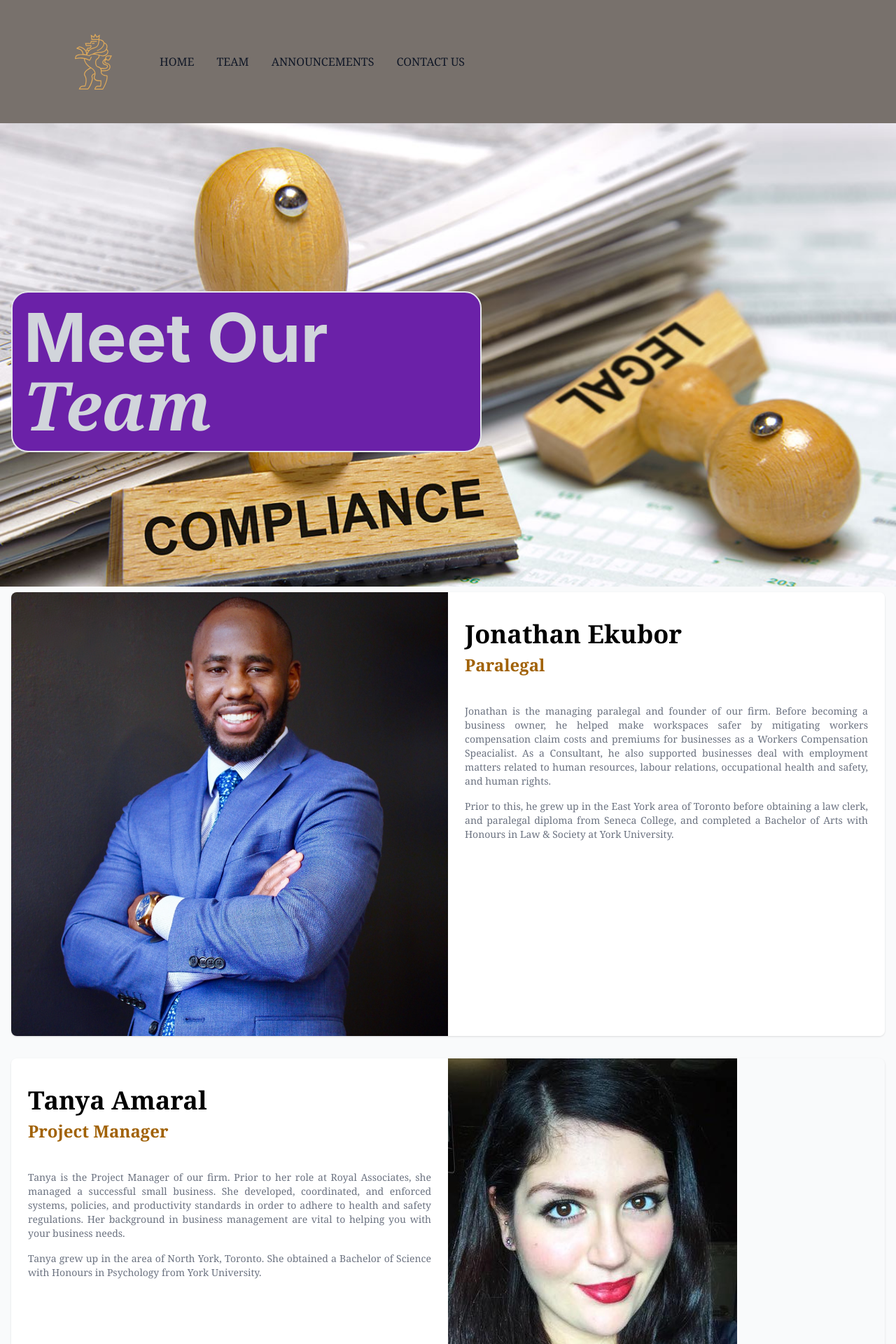
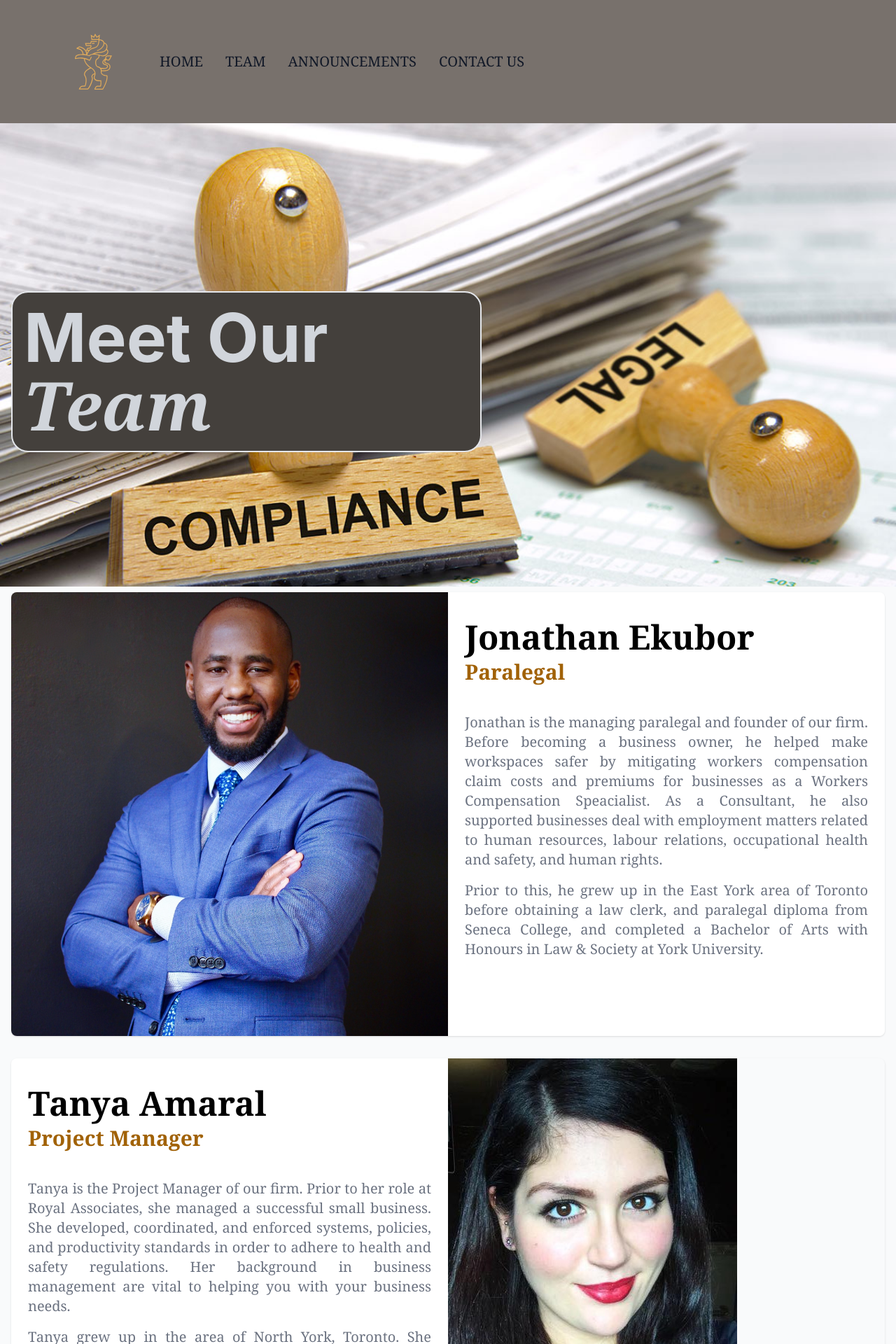
Before and after one commit to Santosharawn7/royal-associates, a React (Create React App) app: page /team in a window 1280 px wide. Shown: the top 1920 px of the page at 70% size. Built offline with nearby package versions, Linux system fonts and the light colour scheme.

Commit message:
some final changes

```diff
--- a/src/Components/Contact.jsx
+++ b/src/Components/Contact.jsx
@@ -104,7 +104,7 @@ const Contact = () => {
             ></textarea>
           </div>
           <button
-            class="xs:flex-shrink-0 xs:inline-flex bg-gray-600 group relative flex h-14 w-full items-center justify-center rounded-lg p-px px-4 font-bold text-white transition-all duration-300 focus:outline-none"
+            class="xs:flex-shrink-0 xs:inline-flex bg-stone-700 group relative flex h-14 w-full items-center justify-center rounded-lg p-px px-4 font-bold text-white transition-all duration-300 focus:outline-none"
             type="submit"
             onClick={(e) => {
 
--- a/src/Components/Navbar.jsx
+++ b/src/Components/Navbar.jsx
@@ -29,7 +29,7 @@ function Navbar() {
                 </a>
               </div>
               {/* primary */}
-              <div className="hidden lg:flex gap-8 uppercase font-serif menu">
+              <div className="hidden text-xl lg:flex gap-8 uppercase font-serif menu">
                 <a href="/" className=" text-gray-900 hover:underline hover:text-white">
                   Home
                 </a>
@@ -54,7 +54,7 @@ function Navbar() {
               {/* Mobile navigation toggle */}
               <div className="lg:hidden flex items-center">
                 <button onClick={() => setToggleMenu(!toggleMenu)}>
-                  <Bars3Icon className="h-6 bg-gray-500 block rounded" />
+                  <Bars3Icon className="h-8 block rounded" />
                 </button>
               </div>
             </div>
@@ -67,7 +67,7 @@ function Navbar() {
           }`}
         >
           <div className="px-8">
-            <div className="flex flex-col gap-8 font-bold uppercase text-gray-900 font-serif tracking-wider">
+            <div className="flex flex-col gap-8 text-sm font-bold uppercase text-gray-900 font-serif tracking-wider">
             <hr/>
               <a href="/" className="border-l-4 border-gray-600 hover:text-white">
                 Home
--- a/src/Components/Team.jsx
+++ b/src/Components/Team.jsx
@@ -15,18 +15,18 @@ const Team = () => {
         </div>
         <div class="w-full lg:w-1/2 py-6 lg:pt-10 px-6 rounded-r bg-white">
 
-        <h2 class="mb-2 text-4xl text-center md:text-left font-serif font-semibold font-heading">Jonathan Ekubor</h2>
-        <h3 class="mb-10 text-2xl text-center md:text-left font-serif text-yellow-700 font-bold font-heading">Paralegal</h3>
-            <p class="mb-3 md:mb-4 text-sm font-serif text-justify text-gray-500">Jonathan is the managing paralegal and founder of our firm.  Before becoming a business owner, he helped make workspaces safer by mitigating workers compensation claim costs  and premiums for businesses as a Workers Compensation Speacialist. As a Consultant, he also supported businesses deal with employment matters related to human resources, labour relations, occupational health and safety, and human rights.</p>
-            <p class="mb-3 md:mb-10 text-sm font-serif text-justify text-gray-500">Prior to this, he grew up in the East York area of Toronto before obtaining a law clerk, and paralegal diploma from Seneca College, and completed a Bachelor of Arts with Honours in Law & Society at York University.</p>
+        <h2 class="mb-2 text-3xl md:text-5xl text-center md:text-left font-serif font-semibold font-heading">Jonathan Ekubor</h2>
+        <h3 class="mb-10 text-2xl md:text-3xl text-center md:text-left font-serif text-yellow-700 font-bold font-heading">Paralegal</h3>
+            <p class="mb-3 md:mb-4 md:text-xl font-serif text-justify text-gray-500">Jonathan is the managing paralegal and founder of our firm.  Before becoming a business owner, he helped make workspaces safer by mitigating workers compensation claim costs  and premiums for businesses as a Workers Compensation Speacialist. As a Consultant, he also supported businesses deal with employment matters related to human resources, labour relations, occupational health and safety, and human rights.</p>
+            <p class="mb-3 md:mb-10 md:text-xl font-serif text-justify text-gray-500">Prior to this, he grew up in the East York area of Toronto before obtaining a law clerk, and paralegal diploma from Seneca College, and completed a Bachelor of Arts with Honours in Law & Society at York University.</p>
         </div>
       </div>
       <div class="mb-8 flex flex-wrap rounded-lg shadow overflow-hidden">
         <div class="w-full lg:w-1/2 py-6 lg:pt-10 px-6 rounded-r bg-white order-1 lg:order-0">
-        <h2 class="mb-2 text-4xl text-center md:text-left font-serif font-semibold font-heading">Tanya Amaral</h2>
-            <h3 class="mb-10 text-2xl text-center md:text-left font-serif text-yellow-700 font-bold font-heading">Project Manager</h3>
-            <p class="mb-4 text-sm font-serif text-justify text-gray-500">Tanya is the Project Manager of our firm. Prior to her role at Royal Associates, she managed a successful small business. She developed, coordinated, and enforced systems, policies, and productivity standards in order to adhere to health and safety regulations. Her background in business management are vital to helping you with your business needs.</p>
-            <p class="mb-10 text-sm font-serif text-justify text-gray-500">Tanya grew up in the area of North York, Toronto. She obtained a Bachelor of Science with Honours in Psychology from York University.</p>
+        <h2 class="mb-2 text-3xl md:text-5xl text-center md:text-left font-serif font-semibold font-heading">Tanya Amaral</h2>
+            <h3 class="mb-10 text-2xl md:text-3xl text-center md:text-left font-serif text-yellow-700 font-bold font-heading">Project Manager</h3>
+            <p class="mb-4 md:text-xl font-serif text-justify text-gray-500">Tanya is the Project Manager of our firm. Prior to her role at Royal Associates, she managed a successful small business. She developed, coordinated, and enforced systems, policies, and productivity standards in order to adhere to health and safety regulations. Her background in business management are vital to helping you with your business needs.</p>
+            <p class="mb-10 md:text-xl font-serif text-justify text-gray-500">Tanya grew up in the area of North York, Toronto. She obtained a Bachelor of Science with Honours in Psychology from York University.</p>
         </div>
         <div class="w-full lg:w-1/2 rounded-l order-0 lg:order-1">
           <img class="object-cover w-cover" src="./Assets/Tanya.jpg" alt=""/>
--- a/src/Components/TeamHero.jsx
+++ b/src/Components/TeamHero.jsx
@@ -8,7 +8,7 @@ const TeamHero = () => {
   <img class="xs:block absolute top-0 left-0 w-full h-full md:object-top object-cover" src="./Assets/legal-compliance-guide-banner.jpg" alt=""/>
   <div class="relative container px-4 mx-auto">
     <div class="max-w-xs pt-24 sm:max-w-md lg:max-w-lg xl:max-w-2xl">
-      <h1 class="font-heading text-4xl sm:text-6xl block border-2 border-solid bg-purple-800 rounded-3xl p-4 text-gray-300 lg:text-8xl xl:text-10xl font-bold mb-12">
+      <h1 class="font-heading text-4xl sm:text-6xl block border-2 border-solid bg-stone-700 rounded-3xl p-4 text-gray-300 lg:text-8xl xl:text-10xl font-bold mb-12">
         <span>Meet Our </span>
         <span class="font-serif italic">Team</span>
       </h1>
```
